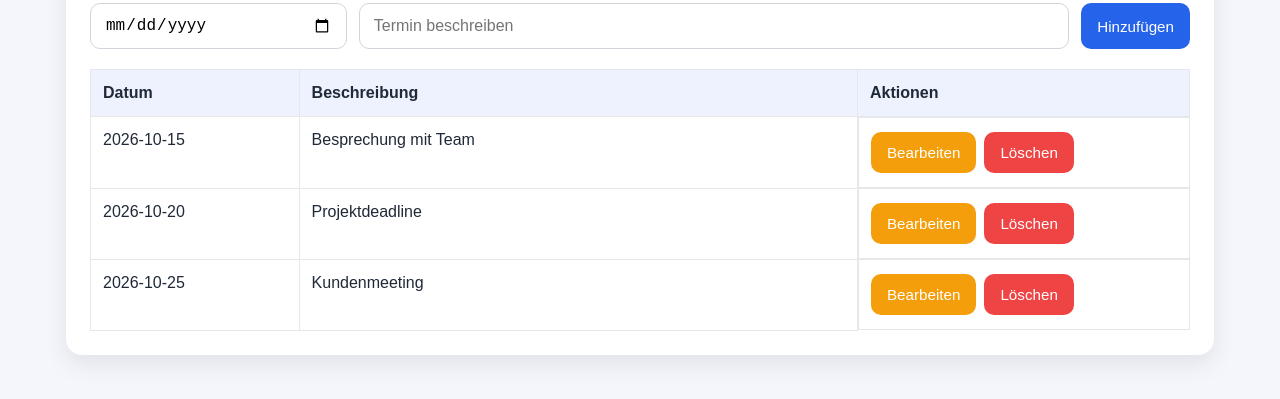
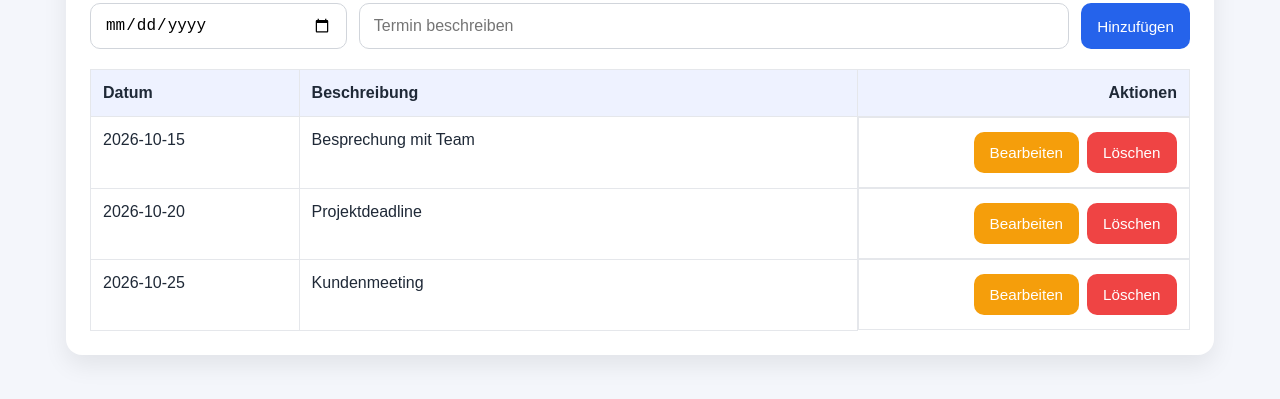
Before and after one commit to mgoldi68/simple-website, a plain HTML site: page index.html in a window 1280 px wide. Shown: the part 143-542 px from the top of the page. Drawn offline with Linux system fonts and the light colour scheme.

Commit message:
Align actions column to the right

```diff
--- a/style.css
+++ b/style.css
@@ -88,10 +88,16 @@ th {
   background: #eef2ff;
 }
 
+th:last-child,
+td:last-child {
+  text-align: right;
+}
+
 .action-cell {
   display: flex;
   gap: 8px;
   flex-wrap: wrap;
+  justify-content: flex-end;
 }
 
 .edit-btn {
```
